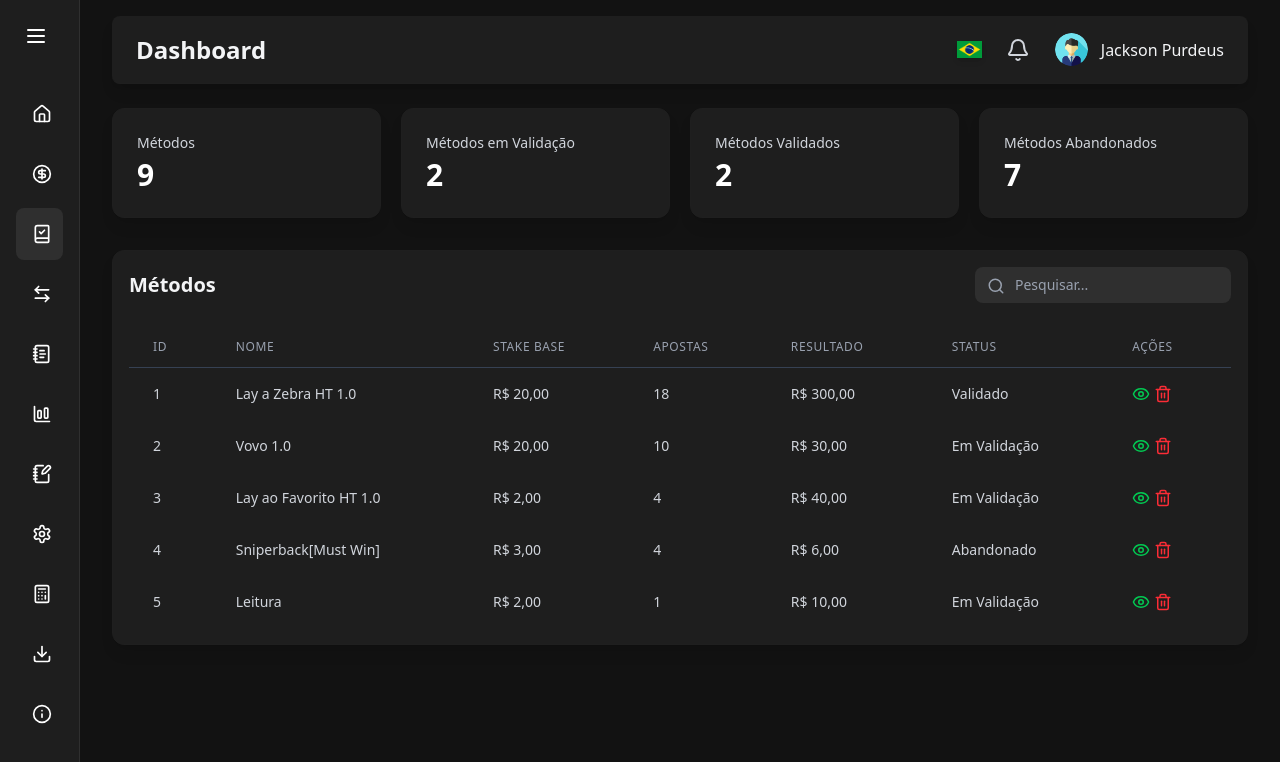
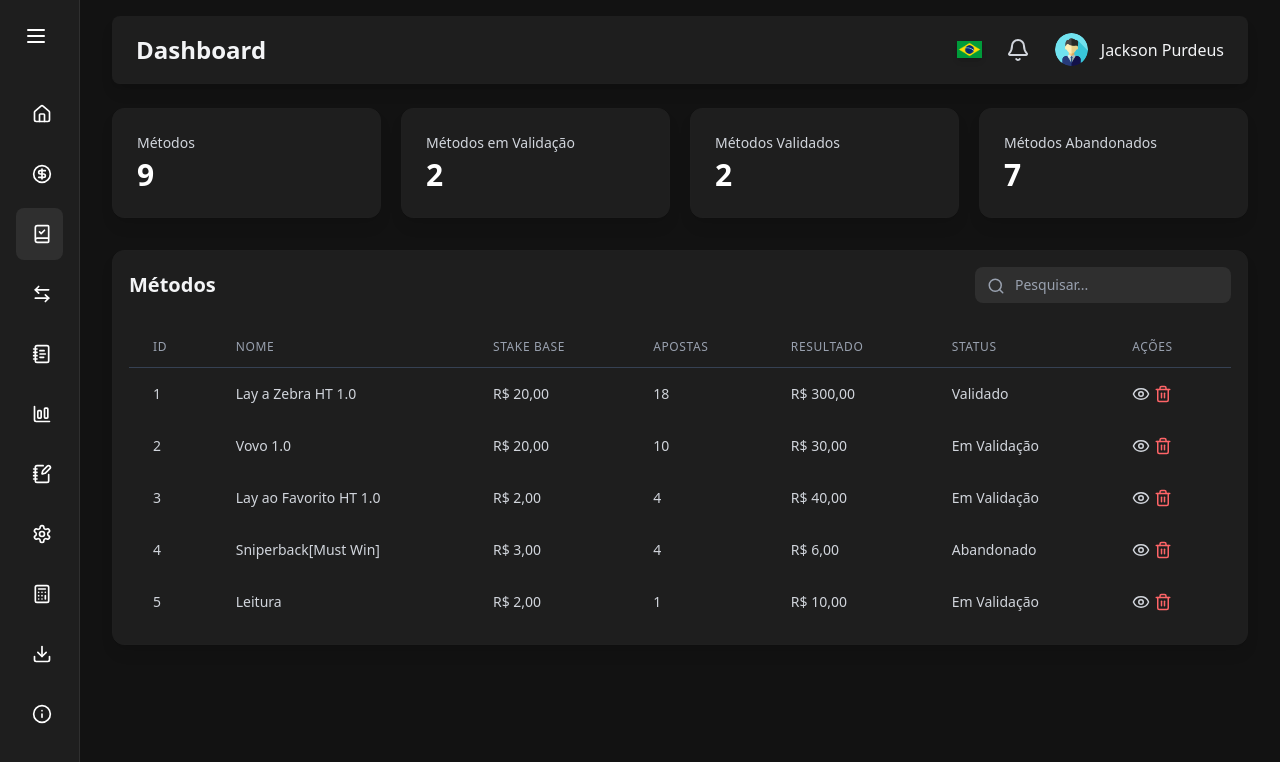
Before and after one commit to JacksonLRD/betting-tool-web, a Next.js app: page /methods in a window 1280 px wide. Shown: the top 762 px of the page. Built offline with nearby package versions, Linux system fonts and the light colour scheme.

Commit message:
refactor: changes primary color

```diff
--- a/components/BankEvolutionOverviewChart.tsx
+++ b/components/BankEvolutionOverviewChart.tsx
@@ -70,7 +70,7 @@ const BankEvolutionOverviewChart = () => {
               type="monotone"
               dataKey="value"
               stroke="#d6ed0e"
-              fill="#d6ed6e"
+              fill="#bef264"
               strokeWidth={3}
               dot={{ fill: '#000000', strokeWidth: 2, r: 4 }}
               activeDot={{ r: 6, strokeWidth: 2 }}
--- a/components/MethodsTable.tsx
+++ b/components/MethodsTable.tsx
@@ -130,11 +130,11 @@ const MethodsTable = () => {
                       </div>
                     </div>
                     <div className="flex space-x-1 -mt-1 -mr-1">
-                      <button className="text-green-500 hover:text-green-300 cursor-pointer">
-                        <Eye size={16} />
+                      <button className="text-gray-300 hover:text-white mr-1 cursor-pointer">
+                        <Eye size={18} />
                       </button>
                       <button
-                        className="text-red-500 hover:text-red-300 cursor-pointer"
+                        className="text-red-400 hover:text-red-300 mr-1 cursor-pointer"
                         onClick={() => handleDelete(method.id)}
                       >
                         <Trash2 size={16} />
@@ -155,11 +155,11 @@ const MethodsTable = () => {
 
                 <td className="hidden md:table-cell px-6 py-4 whitespace-nowrap text-sm text-gray-300">
                   <div className="flex space-x-1">
-                    <button className="text-green-500 hover:text-green-300 mr-1 cursor-pointer">
+                    <button className="text-gray-300 hover:text-white mr-1 cursor-pointer">
                       <Eye size={18} />
                     </button>
                     <button
-                      className="text-red-500 hover:text-red-300 mr-1 cursor-pointer"
+                      className="text-red-400 hover:text-red-300 mr-1 cursor-pointer"
                       onClick={() => handleDelete(method.id)}
                     >
                       <Trash2 size={18} />
```
